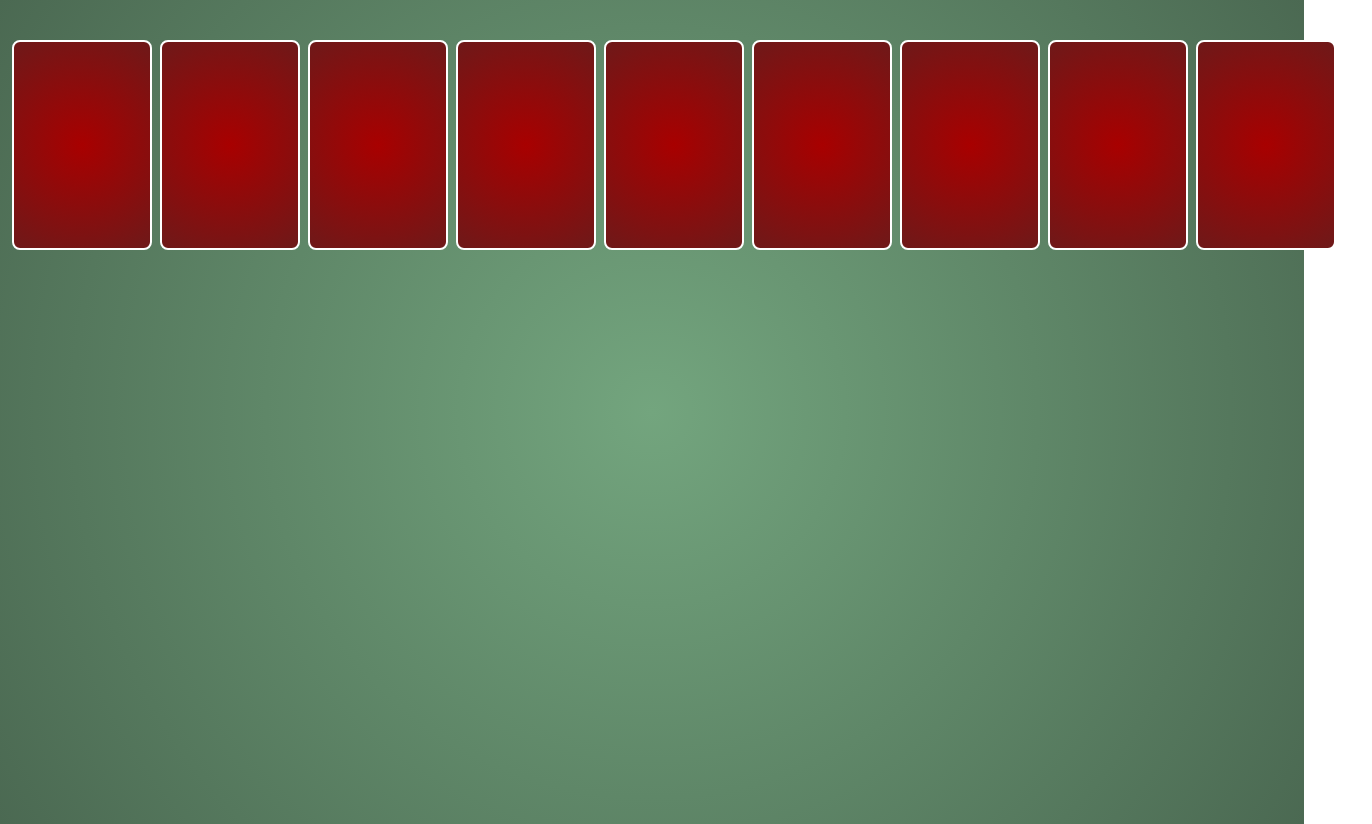
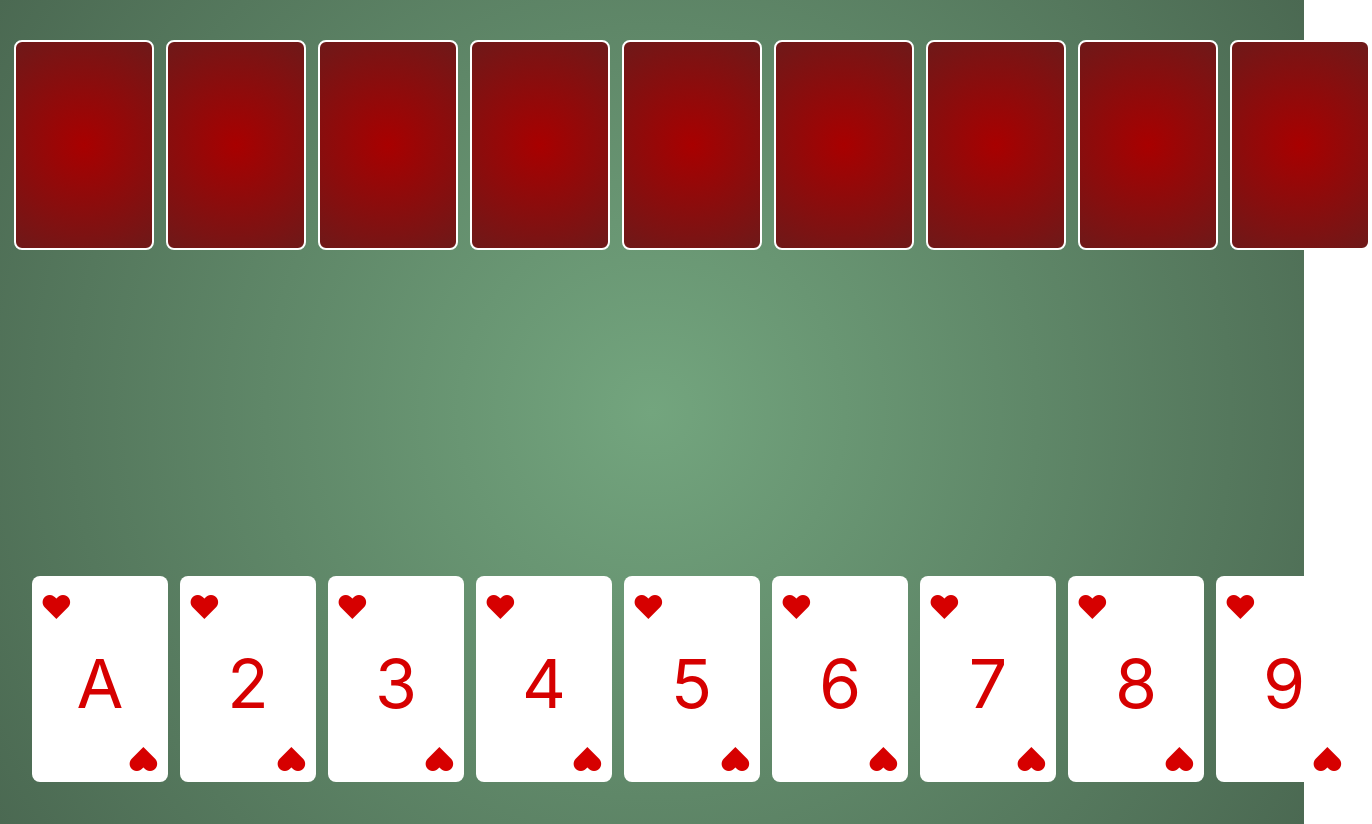
Before and after one commit to joaoGabriel55/PifeJS, a React (Vite) app in the folder client/: page /rooms/1/matches/1 in a window 1280 px wide. Shown: the whole page, 1372 px wide, since content can reach past the window. Built offline with nearby package versions, Linux system fonts and the light colour scheme.

Commit message:
add ability to swap cards in hand by dragging and dropping

```diff
--- a/client/package.json
+++ b/client/package.json
@@ -10,6 +10,7 @@
     "preview": "vite preview"
   },
   "dependencies": {
+    "@dnd-kit/core": "^6.3.1",
     "@tanstack/react-query": "^4.36.1",
     "react": "^18.3.1",
     "react-dom": "^18.3.1",
--- a/client/src/components/card/Card.css
+++ b/client/src/components/card/Card.css
@@ -39,3 +39,16 @@
     border: 2px solid #fff;
   }
 }
+
+.draggable-card {
+  cursor: grab;
+}
+
+.droppable-slot {
+  border: 2px solid transparent;
+  border-radius: 8px;
+}
+
+.droppable-slot:hover {
+  border-color: #007bff;
+}
--- a/client/src/components/card/Card.tsx
+++ b/client/src/components/card/Card.tsx
@@ -1,13 +1,33 @@
+import { useDraggable } from "@dnd-kit/core";
 import { TCard, CardDisplay } from "./CardDisplay";
+import { DroppableSlot } from "./DroppableSlot";
+import "./Card.css";
 
 type CardProps = {
   card: TCard;
 };
 
 export function Card({ card }: CardProps) {
+  const { listeners, setNodeRef, transform } = useDraggable({
+    id: card.id,
+  });
+
+  const style = transform
+    ? {
+        transform: `translate3d(${transform.x}px, ${transform.y}px, 0)`,
+      }
+    : undefined;
+
   return (
-    <div>
-      <CardDisplay {...card} />
+    <div
+      ref={setNodeRef}
+      {...listeners}
+      style={style}
+      className="draggable-card"
+    >
+      <DroppableSlot id={card.id}>
+        <CardDisplay {...card} />
+      </DroppableSlot>
     </div>
   );
 }
--- /dev/null
+++ b/client/src/components/card/DroppableSlot.tsx
@@ -0,0 +1,18 @@
+import { useDroppable } from "@dnd-kit/core";
+import './Card.css';
+
+export function DroppableSlot({
+  id,
+  children,
+}: {
+  id: string;
+  children: React.ReactNode;
+}) {
+  const { setNodeRef } = useDroppable({ id });
+
+  return (
+    <div ref={setNodeRef} className="droppable-slot">
+      {children}
+    </div>
+  );
+}
--- a/client/src/components/match/Match.tsx
+++ b/client/src/components/match/Match.tsx
@@ -2,17 +2,42 @@ import { useState } from "react";
 import { useRound } from "../../hooks/useRound";
 import { Card } from "../card/Card";
 import "./Match.css";
+import { closestCenter, DndContext, DragEndEvent } from "@dnd-kit/core";
 
 export function Match() {
   const { round } = useRound();
-  const [playerHand] = useState(round.hands[0].hand);
+  const [playerHand, setPlayerHand] = useState(round.hands[0].hand);
+  const [opponentHand] = useState(round.hands[1].hand);
+
+  const handleDragEnd = (event: DragEndEvent) => {
+    const { active, over } = event;
+
+    if (!over || active.id === over.id) return;
+
+    const oldIndex = playerHand.findIndex((card) => card.id === active.id);
+    const newIndex = playerHand.findIndex((card) => card.id === over.id);
+
+    const updatedHand = [...playerHand];
+    const [movedCard] = updatedHand.splice(oldIndex, 1);
+    updatedHand.splice(newIndex, 0, movedCard);
+
+    setPlayerHand(updatedHand);
+  }
 
   return (
     <div className="board">
-      <section className="player-hand">
-        {playerHand.map((card) => (
+      <section className="opponent-hand">
+        {opponentHand.map((card) => (
           <Card key={card.id} card={card} />
         ))}
+      </section>
+      <section></section>
+      <section className="player-hand">
+        <DndContext collisionDetection={closestCenter} onDragEnd={handleDragEnd}>
+          {playerHand.map((card) => (
+            <Card key={card.id} card={card} />
+          ))}
+        </DndContext>
       </section>
     </div>
   );
--- a/client/src/hooks/useRound.ts
+++ b/client/src/hooks/useRound.ts
@@ -48,7 +48,7 @@ export const useRound = () => {
           name: "Player 1",
           email: "player1@example.com",
         },
-        hand: createMockDeck().slice(0, 9),
+        hand: createMockDeck().slice(0, 9).map(card => ({...card, isFaceDown: false})),
       },
       {
         player: {
```
Also changed, not shown: 1 other file (tests, documents, lock files or other folders).
